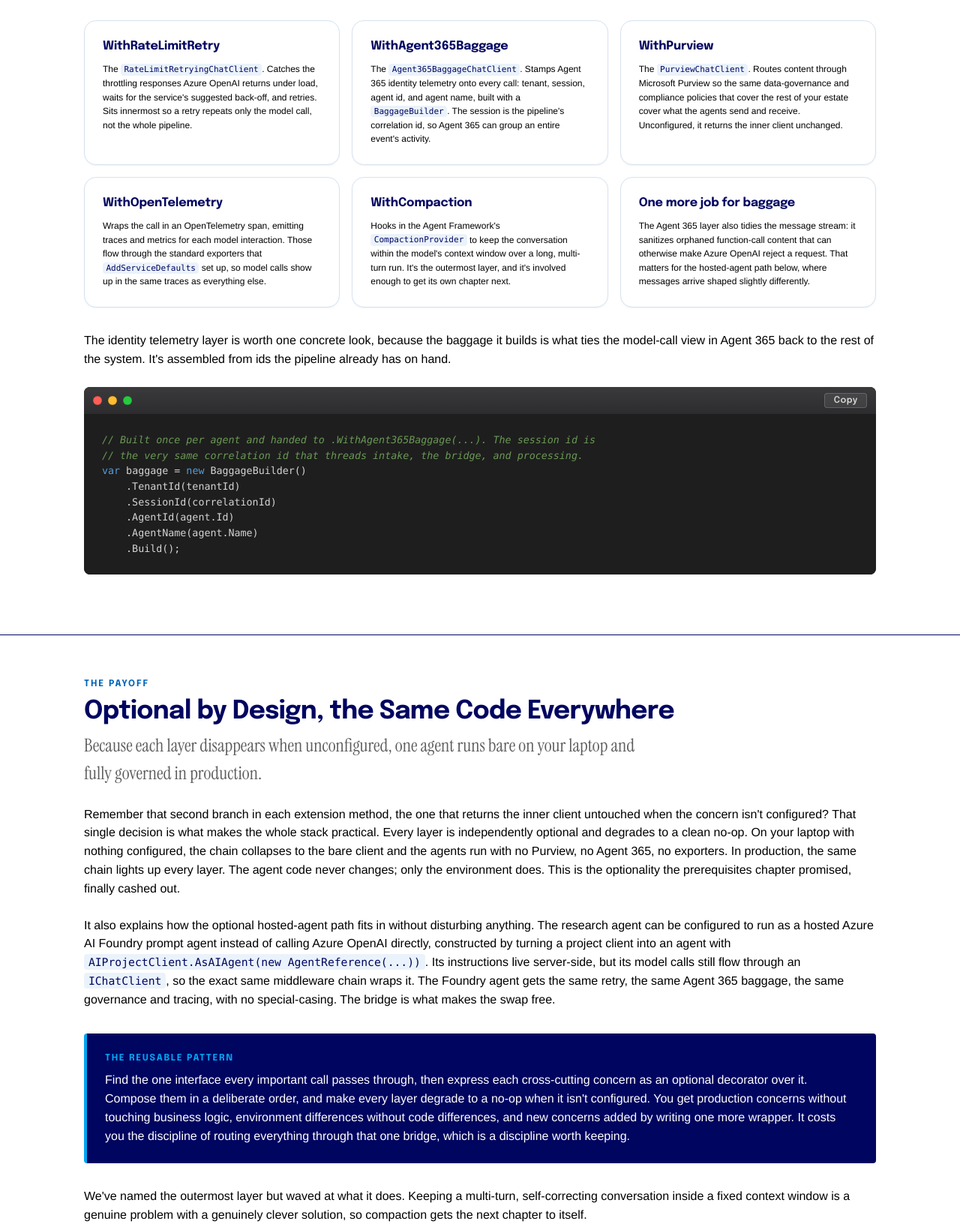
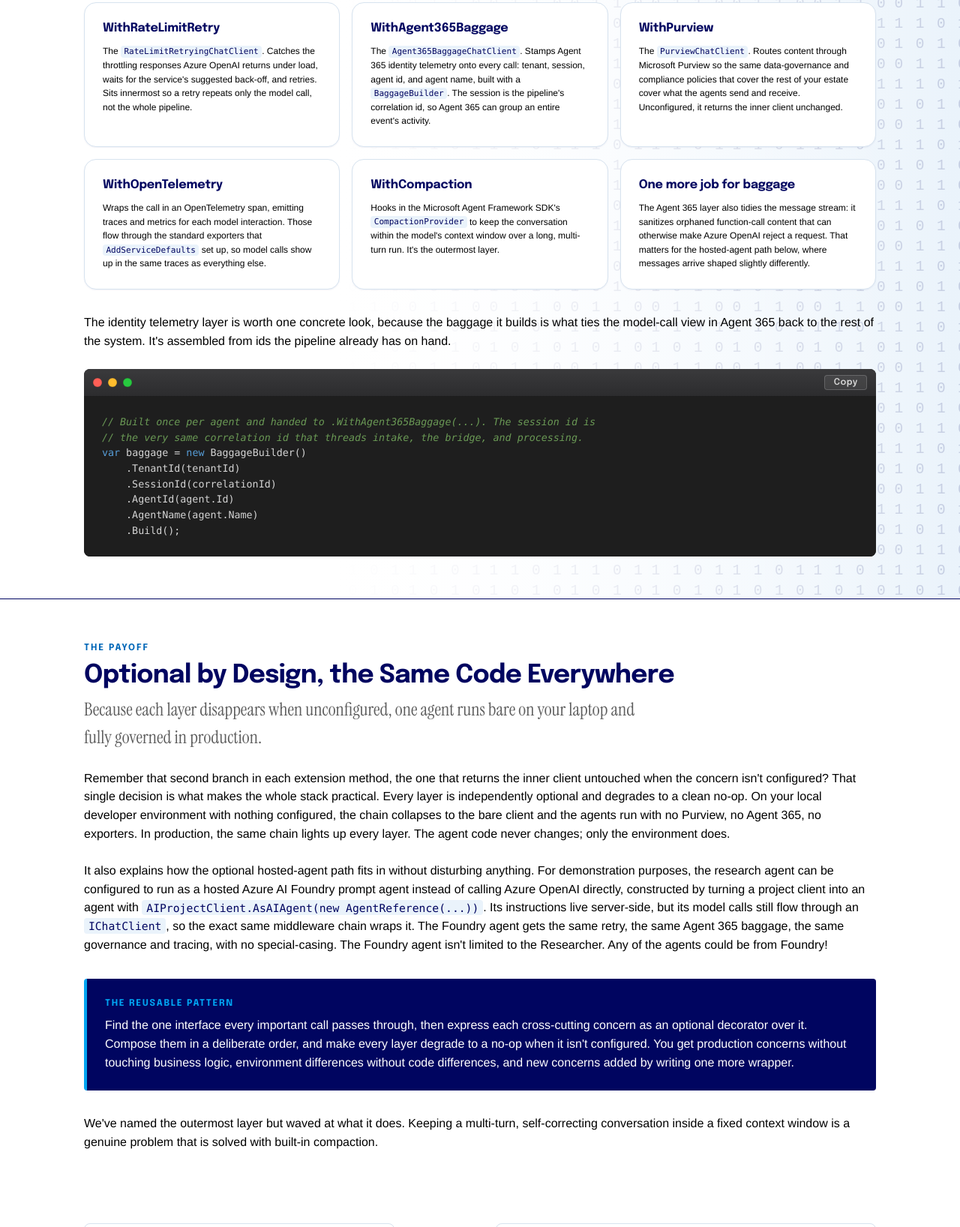
Before and after one commit to gnelson-bantha/L3AgenticSystem-Tutorial, a plain HTML site: page development-pattern-guide/11-composable-middleware.html in a window 1280 px wide. Shown: the part 2896-4532 px from the top of the page at 75% size. Drawn offline with Linux system fonts and the light colour scheme.

Commit message:
Updating text

```diff
--- a/development-pattern-guide/11-composable-middleware.html
+++ b/development-pattern-guide/11-composable-middleware.html
@@ -139,7 +139,7 @@
     </section>
     <hr class="section-divider">
 
-    <section class="chapter-section">
+    <section class="chapter-section binary-fade">
       <header class="section-heading">
         <span class="eyebrow">The Layers</span>
         <h2>What Each Layer Actually Does</h2>
@@ -167,7 +167,7 @@
         </div>
         <div class="info-card">
           <h3>WithCompaction</h3>
-          <p>Hooks in the Agent Framework's <code>CompactionProvider</code> to keep the conversation within the model's context window over a long, multi-turn run. It's the outermost layer, and it's involved enough to get its own chapter next.</p>
+          <p>Hooks in the Microsoft Agent Framework SDK's <code>CompactionProvider</code> to keep the conversation within the model's context window over a long, multi-turn run. It's the outermost layer.</p>
         </div>
         <div class="info-card">
           <h3>One more job for baggage</h3>
@@ -195,15 +195,15 @@
         <p class="section-subhead">Because each layer disappears when unconfigured, one agent runs bare on your laptop and fully governed in production.</p>
       </header>
       <div class="prose">
-        <p>Remember that second branch in each extension method, the one that returns the inner client untouched when the concern isn't configured? That single decision is what makes the whole stack practical. Every layer is independently optional and degrades to a clean no-op. On your laptop with nothing configured, the chain collapses to the bare client and the agents run with no Purview, no Agent 365, no exporters. In production, the same chain lights up every layer. The agent code never changes; only the environment does. This is the optionality the prerequisites chapter promised, finally cashed out.</p>
-        <p>It also explains how the optional hosted-agent path fits in without disturbing anything. The research agent can be configured to run as a hosted Azure AI Foundry prompt agent instead of calling Azure OpenAI directly, constructed by turning a project client into an agent with <code>AIProjectClient.AsAIAgent(new AgentReference(...))</code>. Its instructions live server-side, but its model calls still flow through an <code>IChatClient</code>, so the exact same middleware chain wraps it. The Foundry agent gets the same retry, the same Agent 365 baggage, the same governance and tracing, with no special-casing. The bridge is what makes the swap free.</p>
+        <p>Remember that second branch in each extension method, the one that returns the inner client untouched when the concern isn't configured? That single decision is what makes the whole stack practical. Every layer is independently optional and degrades to a clean no-op. On your local developer environment with nothing configured, the chain collapses to the bare client and the agents run with no Purview, no Agent 365, no exporters. In production, the same chain lights up every layer. The agent code never changes; only the environment does.</p>
+        <p>It also explains how the optional hosted-agent path fits in without disturbing anything. For demonstration purposes, the research agent can be configured to run as a hosted Azure AI Foundry prompt agent instead of calling Azure OpenAI directly, constructed by turning a project client into an agent with <code>AIProjectClient.AsAIAgent(new AgentReference(...))</code>. Its instructions live server-side, but its model calls still flow through an <code>IChatClient</code>, so the exact same middleware chain wraps it. The Foundry agent gets the same retry, the same Agent 365 baggage, the same governance and tracing, with no special-casing. The Foundry agent isn't limited to the Researcher. Any of the agents could be from Foundry!</p>
       </div>
       <div class="important-banner">
         <span class="callout-label">The reusable pattern</span>
-        <p>Find the one interface every important call passes through, then express each cross-cutting concern as an optional decorator over it. Compose them in a deliberate order, and make every layer degrade to a no-op when it isn't configured. You get production concerns without touching business logic, environment differences without code differences, and new concerns added by writing one more wrapper. It costs you the discipline of routing everything through that one bridge, which is a discipline worth keeping.</p>
+        <p>Find the one interface every important call passes through, then express each cross-cutting concern as an optional decorator over it. Compose them in a deliberate order, and make every layer degrade to a no-op when it isn't configured. You get production concerns without touching business logic, environment differences without code differences, and new concerns added by writing one more wrapper.</p>
       </div>
       <div class="prose">
-        <p>We've named the outermost layer but waved at what it does. Keeping a multi-turn, self-correcting conversation inside a fixed context window is a genuine problem with a genuinely clever solution, so compaction gets the next chapter to itself.</p>
+        <p>We've named the outermost layer but waved at what it does. Keeping a multi-turn, self-correcting conversation inside a fixed context window is a genuine problem that is solved with built-in compaction.</p>
       </div>
     </section>
   </main>
```
